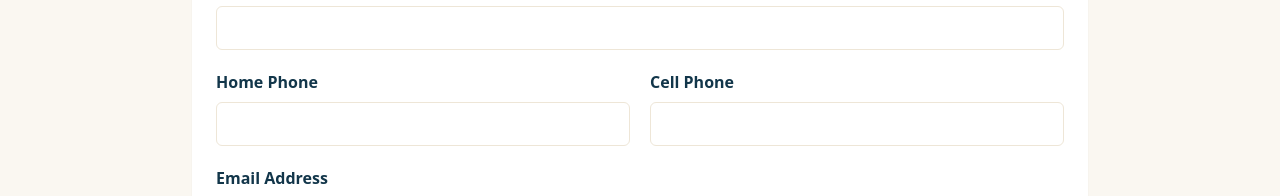
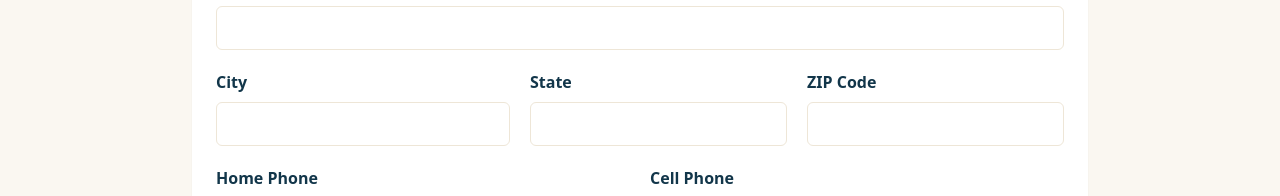
Before and after one commit to membership-ccarc/n7rb, a Next.js app: page /join-contact/membership-application in a window 1280 px wide. Shown: the part 595-791 px from the top of the page. Built offline with nearby package versions, Linux system fonts and the light colour scheme; no server answers.

Commit message:
Update MembershipApplicationForm.tsx

```diff
--- a/components/MembershipApplicationForm.tsx
+++ b/components/MembershipApplicationForm.tsx
@@ -7,6 +7,9 @@ type FormState = {
   name: string;
   callSign: string;
   mailingAddress: string;
+  city: string;
+  state: string;
+  zipCode: string;
   homePhone: string;
   cellPhone: string;
   email: string;
@@ -19,6 +22,9 @@ const initialState: FormState = {
   name: "",
   callSign: "",
   mailingAddress: "",
+  city: "",
+  state: "",
+  zipCode: "",
   homePhone: "",
   cellPhone: "",
   email: "",
@@ -73,8 +79,8 @@ export function MembershipApplicationForm() {
   function submitApplication(event: FormEvent<HTMLFormElement>) {
     event.preventDefault();
 
-    if (!form.name.trim() || !form.mailingAddress.trim() || !form.email.trim()) {
-      setError("Please enter your name, mailing address, and email address before sending.");
+    if (!form.name.trim() || !form.mailingAddress.trim() || !form.city.trim() || !form.state.trim() || !form.zipCode.trim() || !form.email.trim()) {
+      setError("Please enter your name, complete mailing address, and email address before sending.");
       return;
     }
 
@@ -85,6 +91,9 @@ export function MembershipApplicationForm() {
       `Name: ${form.name}`,
       `Call Sign: ${form.callSign || "None provided"}`,
       `Mailing Address: ${form.mailingAddress}`,
+      `City: ${form.city}`,
+      `State: ${form.state}`,
+      `ZIP Code: ${form.zipCode}`,
       `Home Phone: ${form.homePhone || "None provided"}`,
       `Cell Phone: ${form.cellPhone || "None provided"}`,
       `Email Address: ${form.email}`,
@@ -113,7 +122,7 @@ export function MembershipApplicationForm() {
           {error}
         </p>
       ) : (
-        <p id="membership-error" className="sr-only">Required fields are name, mailing address, and email address.</p>
+        <p id="membership-error" className="sr-only">Required fields are name, mailing address, city, state, ZIP Code, and email address.</p>
       )}
 
       <div className="mt-6 grid gap-5 md:grid-cols-2">
@@ -121,6 +130,11 @@ export function MembershipApplicationForm() {
         <Field id="callSign" label="Call Sign" value={form.callSign} onChange={updateField} autoComplete="off" />
         <div className="md:col-span-2">
           <Field id="mailingAddress" label="Mailing Address" value={form.mailingAddress} onChange={updateField} required autoComplete="street-address" />
+        </div>
+        <div className="grid gap-5 md:col-span-2 md:grid-cols-[2fr_1fr_1fr]">
+          <Field id="city" label="City" value={form.city} onChange={updateField} required autoComplete="address-level2" />
+          <Field id="state" label="State" value={form.state} onChange={updateField} required autoComplete="address-level1" />
+          <Field id="zipCode" label="ZIP Code" value={form.zipCode} onChange={updateField} required autoComplete="postal-code" />
         </div>
         <Field id="homePhone" label="Home Phone" value={form.homePhone} onChange={updateField} type="tel" autoComplete="tel" />
         <Field id="cellPhone" label="Cell Phone" value={form.cellPhone} onChange={updateField} type="tel" autoComplete="tel" />
```
